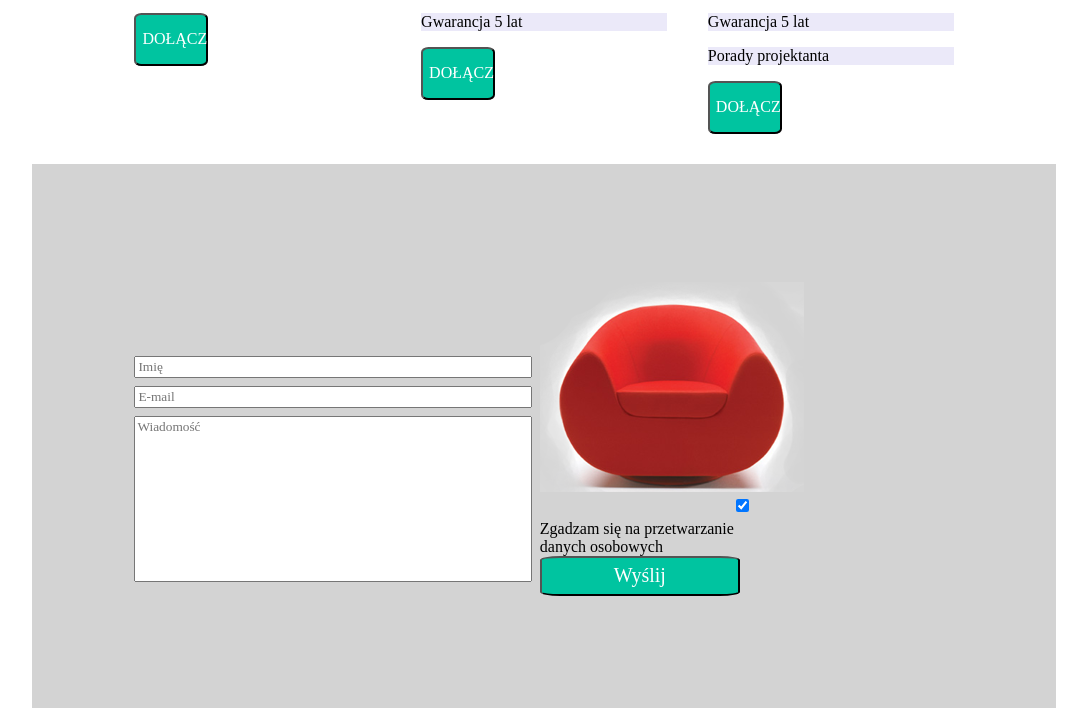
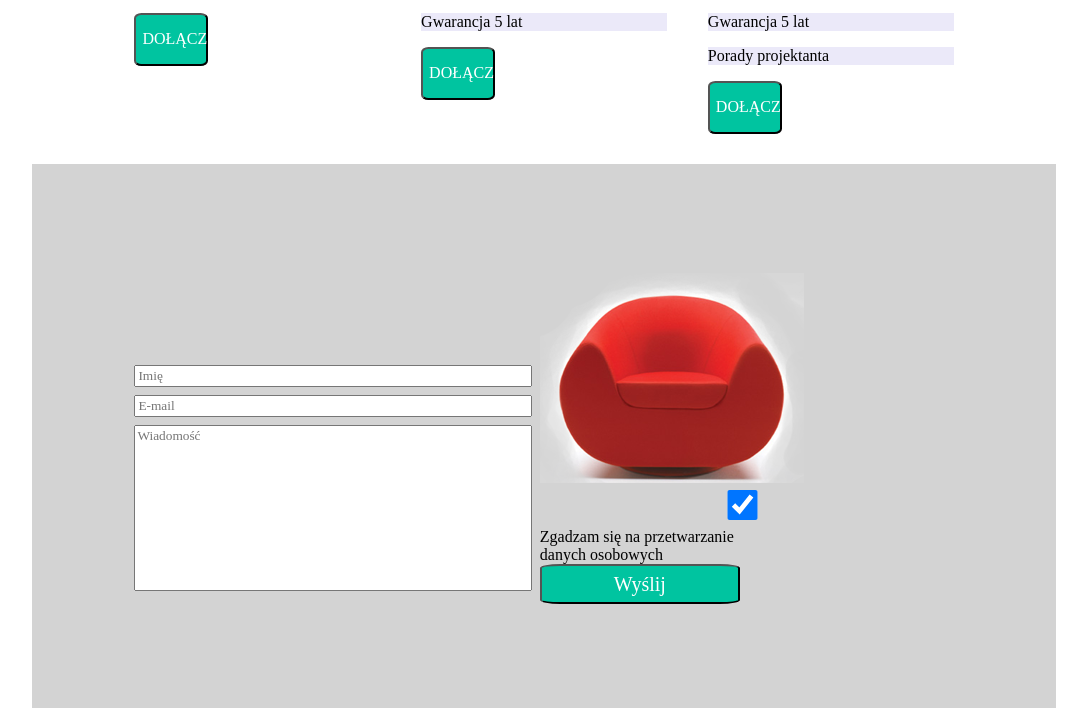
Before and after one commit to Juju-And/webpage---chair-shop, a website: page index.html in a window 1280 px wide. Both pictures are taken after a click on the checkbox 838 px from the left and 1666 px from the top of the page. Shown: the part 1161-1869 px from the top of the page, without its empty margins (96-1183 px from the left). Drawn offline with Linux system fonts and the light colour scheme.

Commit message:
Funkcja do checkboxa

```diff
--- a/index.html
+++ b/index.html
@@ -138,7 +138,7 @@
         </div>
         <div class="column">
             <div><img src="images/red_chair.png"></div>
-            <input type="checkbox">Zgadzam się na przetwarzanie <br>danych osobowych<br>
+            <input type="checkbox" id="checkbox">Zgadzam się na przetwarzanie <br>danych osobowych<br>
             <button type="submit">Wyślij</button>
             </label>
         </div>
@@ -161,6 +161,6 @@
     <p>sit <span>on</span> chair</p>
 
 </footer>
-
+<script src="js/app.js"></script>
 </body>
 </html>
--- /dev/null
+++ b/js/app.js
@@ -0,0 +1,20 @@
+function init() {
+
+// Get the checkbox
+    var checkBox = document.getElementById("checkbox");
+    checkBox.addEventListener("click", function myFunction() {
+
+        // If the checkbox is checked, display form_ok image
+        if (checkBox.checked === true) {
+            console.log("Click!");
+            (this).classList.add('image-checkbox-checked');
+            // checkBox.innerHTML = "<img src=/images/form_ok.jpg>";
+        } else {
+            (this).classList.remove('image-checkbox-checked');
+        }
+    })
+
+}
+
+
+document.addEventListener('DOMContentLoaded', init);
--- a/scss/partials/_base.scss
+++ b/scss/partials/_base.scss
@@ -149,3 +149,12 @@ section.contactForm_container {
     }
   }
 }
+
+.image-checkbox-checked {
+  background: url("/images/form_ok.jpg");
+  background-size: contain;
+  background-repeat: no-repeat;
+  border-color: #00C4A0;
+  width:30px;
+  height:30px;
+}
```
Also changed, not shown: css/style.css.
